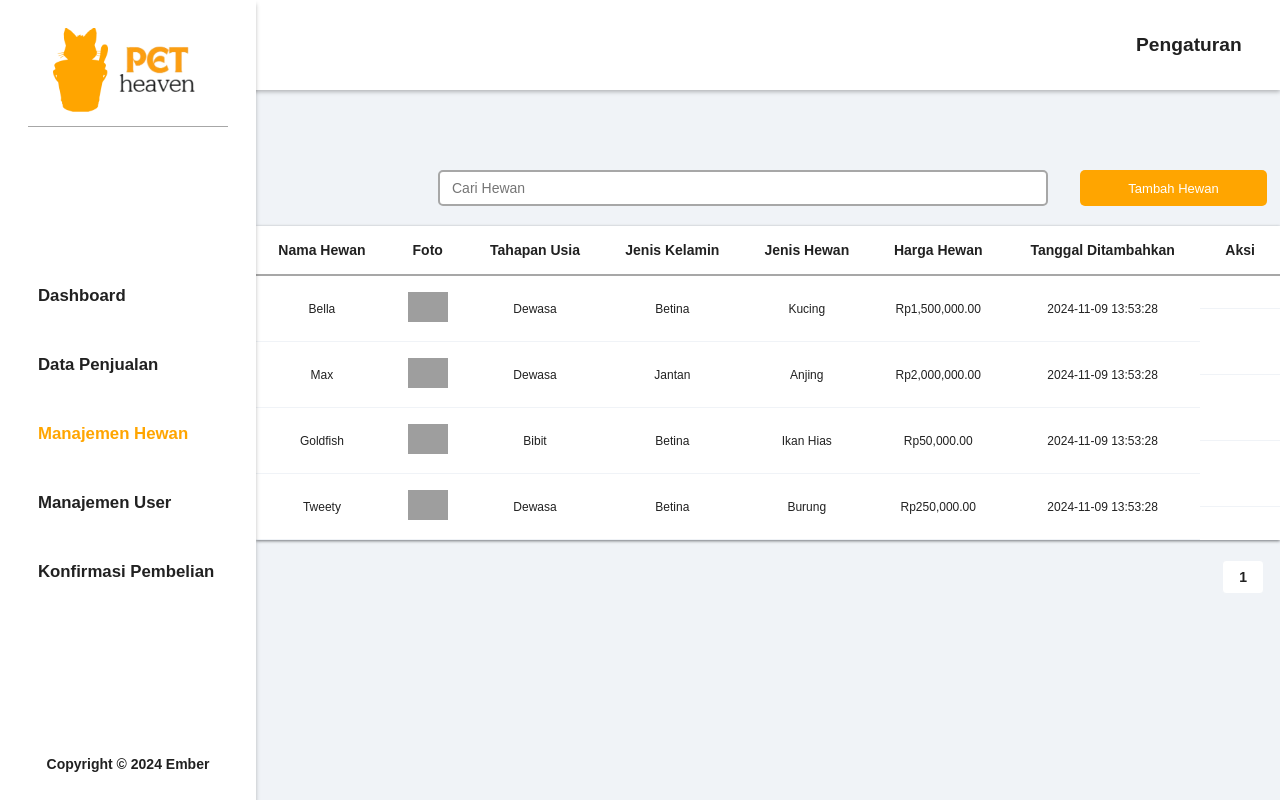
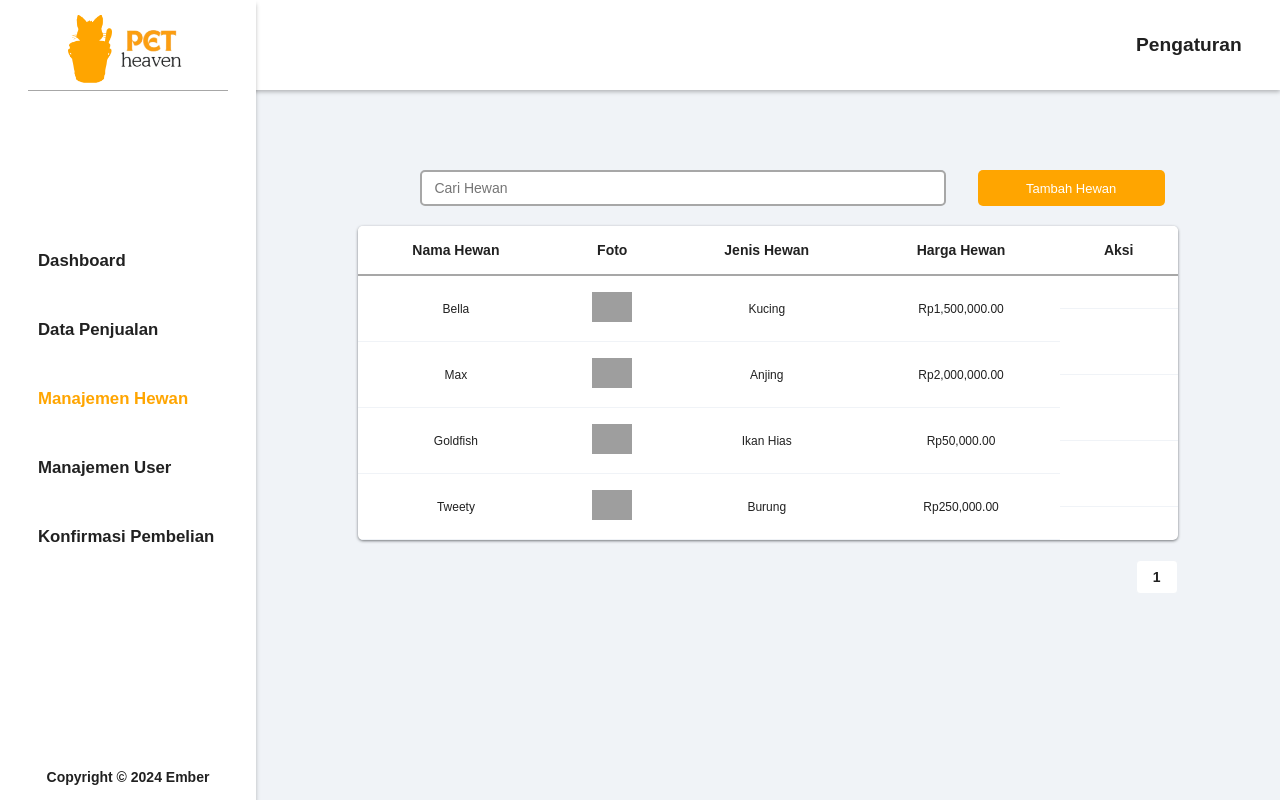
Before and after one commit to ifnuu01/Pet-Heaven, a PHP site: page /manajemen_hewan in a window 1280 px wide. Run offline with PHP 8.4, Linux system fonts and the light colour scheme; a user stored in the database is signed in; data comes from the database, SQL or seed files in the repository; some libraries are stand-ins or nearby versions; grey boxes are pictures that could not be loaded.

Commit message:
perbaikan tabel

```diff
--- a/assets/css/dashboard.css
+++ b/assets/css/dashboard.css
@@ -65,7 +65,7 @@
 }
 
 .single-card .content span:last-child {
-  font-size: 1em;
+  font-size: 1.2em;
   font-weight: 600;
   color: #212121;
 }
--- a/assets/css/sidebar.css
+++ b/assets/css/sidebar.css
@@ -108,7 +108,7 @@ nav button:hover {
   width: 100%;
   display: flex;
   flex-direction: column;
-  padding: 2em;
+  padding: 1.1em 2em;
   justify-content: space-between;
   /* background-color: aqua; */
 }
@@ -116,9 +116,8 @@ nav button:hover {
 .sidebar ul .logo {
   display: flex;
   flex-direction: column;
-  height: 20%;
-  gap: 1em;
-  /* background-color: #ffff; */
+  gap: 0.5em;
+  /* background-color: black; */
 }
 
 .sidebar ul .logo a {
--- a/assets/css/table.css
+++ b/assets/css/table.css
@@ -42,7 +42,8 @@
   box-shadow: 0 1px 3px #73767a;
   overflow: hidden;
   margin-bottom: 20px;
-  width: 100%;
+  width: 80%;
+  border-radius: 5px;
 }
 
 table {
@@ -128,10 +129,10 @@ tr:hover {
 }
 
 .search-container.hewan {
-  width: 100%;
+  width: 80%;
   display: grid;
   grid-template-areas: "kosong search search tombol";
-  grid-template-columns: 150px 1fr 1fr 200px;
+  grid-template-columns: 30px 1fr 1fr 200px;
   gap: 2em;
 }
 
@@ -164,10 +165,9 @@ tr:hover {
 
 .pagination {
   display: flex;
-  align-self: flex-end;
+  gap: 8px;
+  width: 80%;
   justify-content: flex-end;
-  gap: 8px;
-  margin-right: 1em;
 }
 
 .pagination .button {
--- a/data_penjualan.php
+++ b/data_penjualan.php
@@ -42,7 +42,6 @@ if (isset($_GET['search'])) {
                 <tr>
                     <th>No. Pembelian</th>
                     <th>Nama Pengguna</th>
-                    <th>Alamat Pengirim</th>
                     <th>Total Pembelian</th>
                     <th>Tanggal Pembayaran</th>
                     <th>Status</th>
@@ -55,7 +54,6 @@ if (isset($_GET['search'])) {
                 <tr>
                     <td class="align-center"><?= $penjualan->no_pembelian ?></td>
                     <td class="align-center"><?= $penjualan->nama_depan ?></td>
-                    <td><?= $penjualan->alamat_pengiriman ?></td>
                     <td class="align-center">Rp<?= number_format($penjualan->total_pembelian, 2) ?></td>
                     <td class="align-center"><?= $penjualan->waktu_pembayaran ?></td>
                     <td class="align-center">
--- a/konfirmasi_pembelian.php
+++ b/konfirmasi_pembelian.php
@@ -47,8 +47,6 @@ if ($_SERVER['REQUEST_METHOD'] === 'POST' && isset($_POST['status'])) {
                     <th>No. Pembelian</th>
                     <th>Nama Pengguna</th>
                     <th>Foto User</th>
-                    <th>Nama Hewan</th>
-                    <th>Alamat Pengiriman</th>
                     <th>Total Pembelian</th>
                     <th>Tanggal Pembayaran</th>
                     <th>Aksi</th>
@@ -61,8 +59,6 @@ if ($_SERVER['REQUEST_METHOD'] === 'POST' && isset($_POST['status'])) {
                         <td class="align-center"><?= $konfirmasi->no_pembelian; ?></td>
                         <td class="align-center"><?= $konfirmasi->nama_depan; ?></td>
                         <td><img src="<?= $konfirmasi->poto_pengguna; ?>" alt="Foto User" width="50"></td>
-                        <td class="align-center"><?= $konfirmasi->nama_hewan; ?></td>
-                        <td><?= $konfirmasi->alamat_pengiriman; ?></td>
                         <td class="align-center">Rp <?= number_format($konfirmasi->total_pembelian, 2); ?></td>
                         <td class="align-center"><?= $konfirmasi->waktu_pembayaran; ?></td>
                         <td class="align-center"><button onclick="openDetailKonfirmasi(<?= htmlspecialchars(json_encode($konfirmasi), ENT_QUOTES, 'UTF-8') ?>)" class="detail-btn" >Detail</button></td>
--- a/login.php
+++ b/login.php
@@ -36,7 +36,7 @@ if ($_SERVER["REQUEST_METHOD"] === "POST") {
     <div class="container">
         <div class="login-page">
             <form action="#" method="POST">
-                <a href="/" class="icon"><iconify-icon icon="uil:exit"></iconify-icon></a>
+                <a href="/" class="icon"><iconify-icon icon="line-md:home"></iconify-icon></a>
                 <h1>Masuk</h1>
                 <div class="input">
                     <i class="fa-solid fa-user"></i>
--- a/manajemen_hewan.php
+++ b/manajemen_hewan.php
@@ -82,11 +82,8 @@ if ($_SERVER['REQUEST_METHOD'] === 'POST' && isset($_POST['edit'])) {
                 <tr>
                     <th>Nama Hewan</th>
                     <th>Foto</th>
-                    <th>Tahapan Usia</th>
-                    <th>Jenis Kelamin</th>
                     <th>Jenis Hewan</th>
                     <th>Harga Hewan</th>
-                    <th>Tanggal Ditambahkan</th>
                     <th>Aksi</th>
                 </tr>
             </thead>
@@ -96,11 +93,8 @@ if ($_SERVER['REQUEST_METHOD'] === 'POST' && isset($_POST['edit'])) {
                     <tr>
                         <td class="align-center"><?= $hewan->nama_hewan; ?></td>
                         <td class="align-center"><img src="<?= $hewan->path_poto; ?>" alt="Foto Hewan" width="40px" height="30px"></td>
-                        <td class="align-center"><?= $hewan->tahapan_usia; ?></td>
-                        <td class="align-center"><?= $hewan->jenis_kelamin; ?></td>
                         <td class="align-center"><?= $hewan->jenis; ?></td>
                         <td class="align-center">Rp<?= number_format($hewan->harga, 2); ?></td>
-                        <td class="align-center"><?= $hewan->tanggal_ditambahkan; ?></td>
                         <td class="container-btn">
                             <button class="detail-btn2" onclick="openEditModal(<?= htmlspecialchars(json_encode($hewan), ENT_QUOTES, 'UTF-8'); ?>)"><iconify-icon icon="ph:note-pencil-bold"></iconify-icon></button>
                             <form action="#" method="POST" id="hapusHewan-<?= $hewan->id; ?>">
--- a/register.php
+++ b/register.php
@@ -38,7 +38,7 @@ if ($_SERVER["REQUEST_METHOD"] == "POST") {
 <div class="container">
         <div class="registration-page">
             <form action="#" method="POST">
-                <a href="/" class="icon"><iconify-icon icon="uil:exit"></iconify-icon></a>
+                <a href="/" class="icon"><iconify-icon icon="line-md:home"></iconify-icon></a>
                 <h1>Daftar</h1>
                 <div class="input">
                     <input type="text" name="username" id="username" placeholder="Username" autocomplete="off" autofocus required>
--- a/template-admin/header.php
+++ b/template-admin/header.php
@@ -86,7 +86,7 @@ function isActive($path) {
 <div class="sidebar">
     <ul>
         <div class="logo">
-            <a href=""><img src="assets/logo/logo.png" alt="" width="150px"></a>
+            <a href=""><img src="assets/logo/logo.png" alt="" width="120px"></a>
             <div class="line"></div>
         </div>
         <div class="sidebar-menu">
```
Also changed, not shown: manajemen_user.php (+0 -8 lines).
